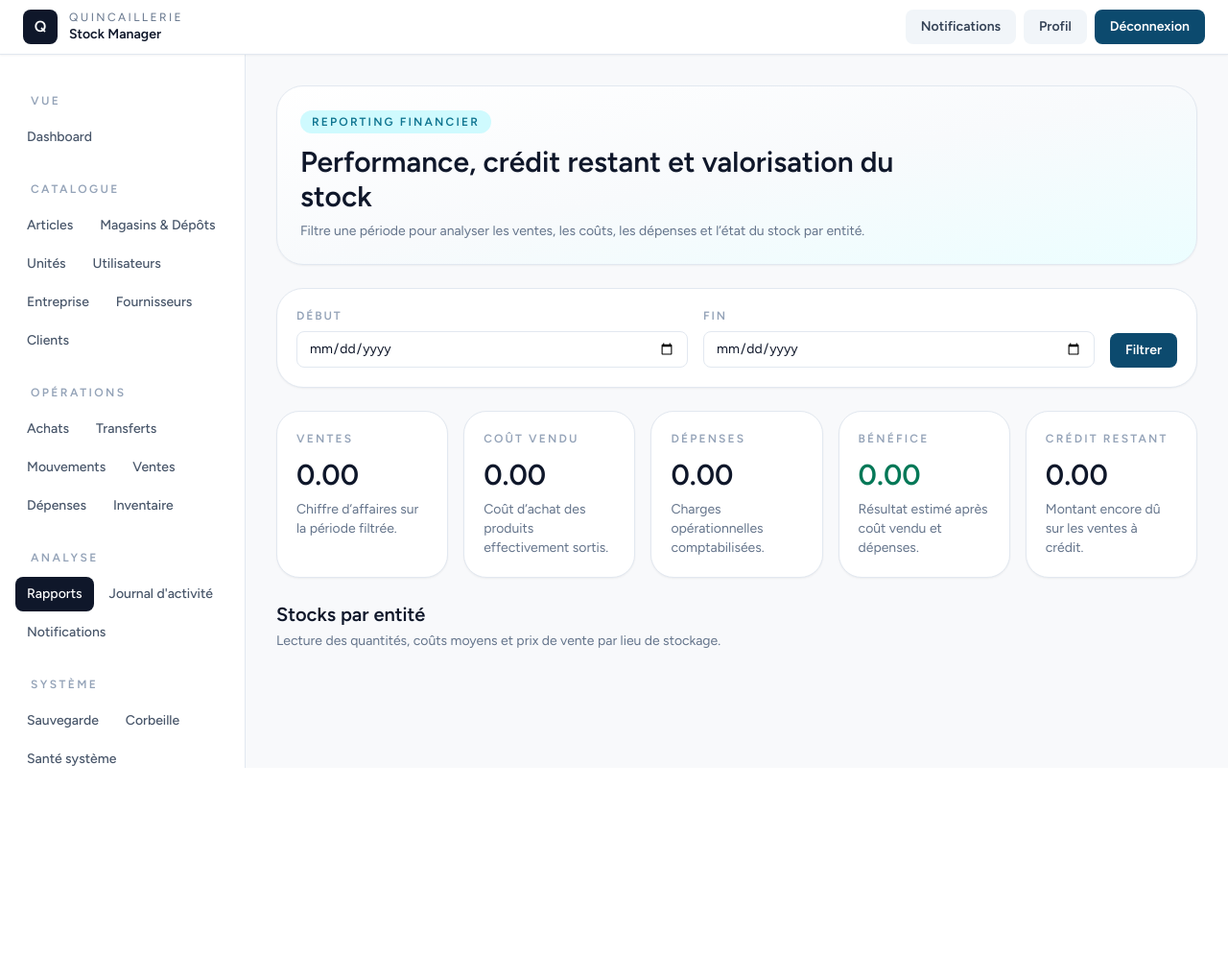
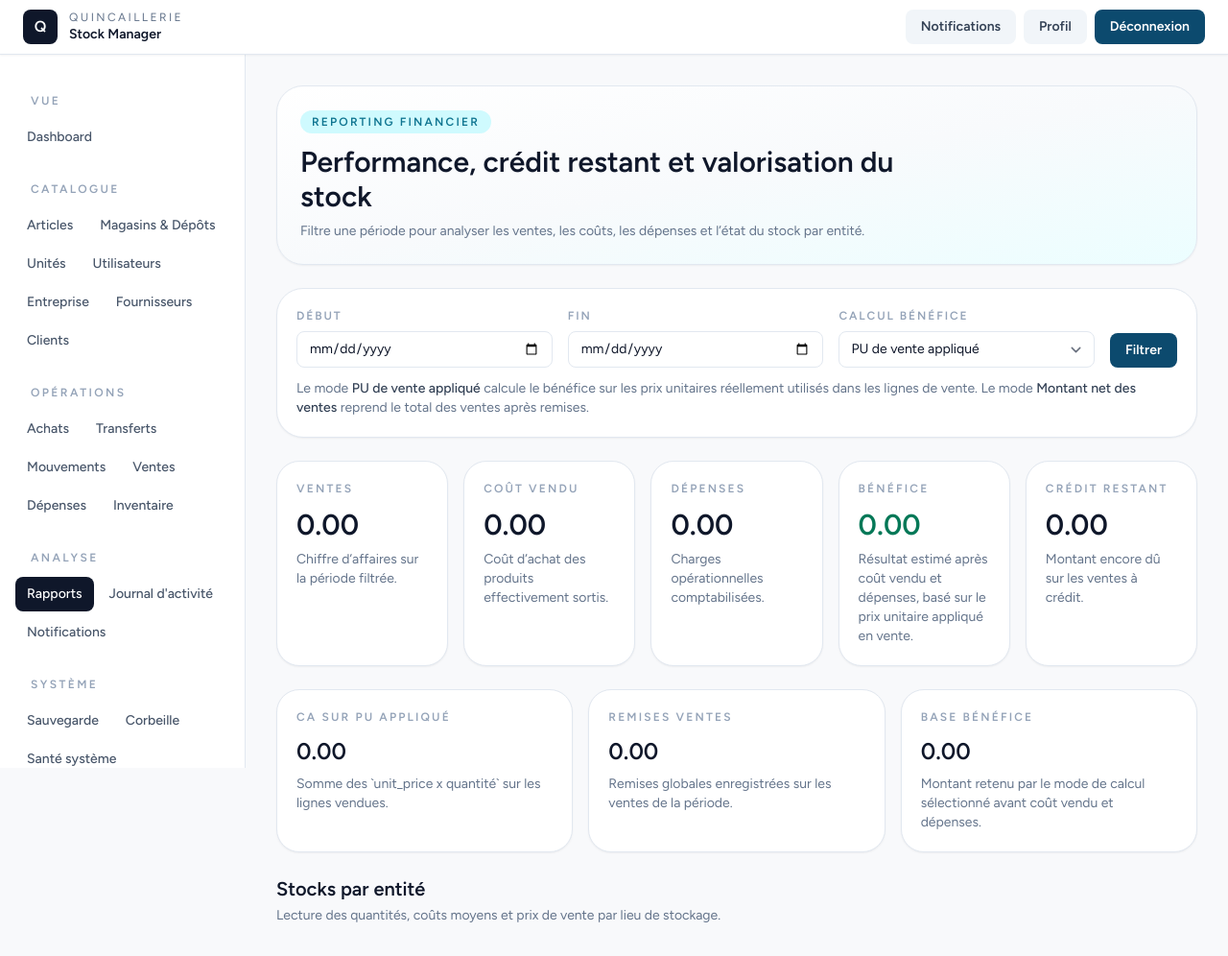
Before and after one commit to judelFintch/smart-hardware-erp, a Laravel app: page /reports/financial in a window 1280 px wide. Shown: the whole page at 96% size. Before the commit the page ends 800 px from the top, so only its background shows below. Run offline with Laravel 12, Linux system fonts and the light colour scheme; a user stored in the database is signed in; data comes from the database, SQL or seed files in the repository; data that the repository does not hold is empty; style sheets or scripts are compiled from the project's sources; some libraries are stand-ins or nearby versions.

Commit message:
Fix financial profit calculation options

```diff
--- a/app/Livewire/Reports/Financial.php
+++ b/app/Livewire/Reports/Financial.php
@@ -14,6 +14,7 @@ class Financial extends Component
 {
     public ?string $start = null;
     public ?string $end = null;
+    public string $profitCalculationMode = 'applied_sale_price';
 
     public function applyFilter(): void
     {
@@ -46,11 +47,19 @@ class Financial extends Component
         }
 
         $salesTotal = (float) $salesQuery->sum('total_amount');
+        $discountsTotal = (float) $salesQuery->sum('discount_total');
         $cogsTotal = (float) $saleItemsQuery
             ->selectRaw('SUM(unit_cost_local * quantity) as total')
             ->value('total');
+        $appliedSalePriceTotal = (float) $saleItemsQuery
+            ->selectRaw('SUM(unit_price * quantity) as total')
+            ->value('total');
         $expensesTotal = (float) $expensesQuery->sum('amount');
-        $profit = $salesTotal - $cogsTotal - $expensesTotal;
+        $profitRevenue = match ($this->profitCalculationMode) {
+            'net_sales' => $salesTotal,
+            default => $appliedSalePriceTotal,
+        };
+        $profit = $profitRevenue - $cogsTotal - $expensesTotal;
 
         $creditOutstanding = (float) LocationAccess::filterSales(Sale::query()->where('type', 'credit'))
             ->where('status', 'open')
@@ -71,7 +80,10 @@ class Financial extends Component
 
         return view('livewire.reports.financial', compact(
             'salesTotal',
+            'discountsTotal',
             'cogsTotal',
+            'appliedSalePriceTotal',
+            'profitRevenue',
             'expensesTotal',
             'profit',
             'creditOutstanding',
--- a/resources/views/livewire/reports/financial.blade.php
+++ b/resources/views/livewire/reports/financial.blade.php
@@ -10,7 +10,7 @@
     </div>
 
     <form wire:submit.prevent="applyFilter" class="rounded-[28px] border border-slate-200 bg-white p-5 shadow-sm">
-        <div class="grid gap-4 md:grid-cols-[1fr_1fr_auto] md:items-end">
+        <div class="grid gap-4 md:grid-cols-[1fr_1fr_1fr_auto] md:items-end">
             <div>
                 <label class="block text-xs font-semibold uppercase tracking-[0.16em] text-slate-400">Début</label>
                 <input wire:model.defer="start" type="date" class="input mt-2">
@@ -19,8 +19,20 @@
                 <label class="block text-xs font-semibold uppercase tracking-[0.16em] text-slate-400">Fin</label>
                 <input wire:model.defer="end" type="date" class="input mt-2">
             </div>
+            <div>
+                <label class="block text-xs font-semibold uppercase tracking-[0.16em] text-slate-400">Calcul bénéfice</label>
+                <select wire:model.live="profitCalculationMode" class="input mt-2">
+                    <option value="applied_sale_price">PU de vente appliqué</option>
+                    <option value="net_sales">Montant net des ventes</option>
+                </select>
+            </div>
             <button class="btn btn-primary" type="submit">Filtrer</button>
         </div>
+        <p class="mt-3 text-sm text-slate-500">
+            Le mode <span class="font-medium text-slate-700">PU de vente appliqué</span> calcule le bénéfice sur les
+            prix unitaires réellement utilisés dans les lignes de vente. Le mode <span class="font-medium text-slate-700">Montant net des ventes</span>
+            reprend le total des ventes après remises.
+        </p>
     </form>
 
     <div class="grid gap-4 md:grid-cols-2 xl:grid-cols-5">
@@ -42,12 +54,37 @@
         <div class="rounded-3xl border border-slate-200 bg-white p-5 shadow-sm">
             <div class="text-xs font-semibold uppercase tracking-[0.18em] text-slate-400">Bénéfice</div>
             <div class="mt-3 text-3xl font-semibold {{ $profit >= 0 ? 'text-emerald-700' : 'text-red-600' }}">{{ number_format($profit, 2) }}</div>
-            <div class="mt-2 text-sm text-slate-500">Résultat estimé après coût vendu et dépenses.</div>
+            <div class="mt-2 text-sm text-slate-500">
+                Résultat estimé après coût vendu et dépenses,
+                @if ($profitCalculationMode === 'applied_sale_price')
+                    basé sur le prix unitaire appliqué en vente.
+                @else
+                    basé sur le montant net total des ventes.
+                @endif
+            </div>
         </div>
         <div class="rounded-3xl border border-slate-200 bg-white p-5 shadow-sm">
             <div class="text-xs font-semibold uppercase tracking-[0.18em] text-slate-400">Crédit restant</div>
             <div class="mt-3 text-3xl font-semibold text-slate-900">{{ number_format($creditOutstanding, 2) }}</div>
             <div class="mt-2 text-sm text-slate-500">Montant encore dû sur les ventes à crédit.</div>
+        </div>
+    </div>
+
+    <div class="grid gap-4 md:grid-cols-3">
+        <div class="rounded-3xl border border-slate-200 bg-white p-5 shadow-sm">
+            <div class="text-xs font-semibold uppercase tracking-[0.18em] text-slate-400">CA sur PU appliqué</div>
+            <div class="mt-3 text-2xl font-semibold text-slate-900">{{ number_format($appliedSalePriceTotal, 2) }}</div>
+            <div class="mt-2 text-sm text-slate-500">Somme des `unit_price x quantité` sur les lignes vendues.</div>
+        </div>
+        <div class="rounded-3xl border border-slate-200 bg-white p-5 shadow-sm">
+            <div class="text-xs font-semibold uppercase tracking-[0.18em] text-slate-400">Remises ventes</div>
+            <div class="mt-3 text-2xl font-semibold text-slate-900">{{ number_format($discountsTotal, 2) }}</div>
+            <div class="mt-2 text-sm text-slate-500">Remises globales enregistrées sur les ventes de la période.</div>
+        </div>
+        <div class="rounded-3xl border border-slate-200 bg-white p-5 shadow-sm">
+            <div class="text-xs font-semibold uppercase tracking-[0.18em] text-slate-400">Base bénéfice</div>
+            <div class="mt-3 text-2xl font-semibold text-slate-900">{{ number_format($profitRevenue, 2) }}</div>
+            <div class="mt-2 text-sm text-slate-500">Montant retenu par le mode de calcul sélectionné avant coût vendu et dépenses.</div>
         </div>
     </div>
 
```
Also changed, not shown: tests/Feature/FinancialReportTest.php (added, +71 -0 lines).
